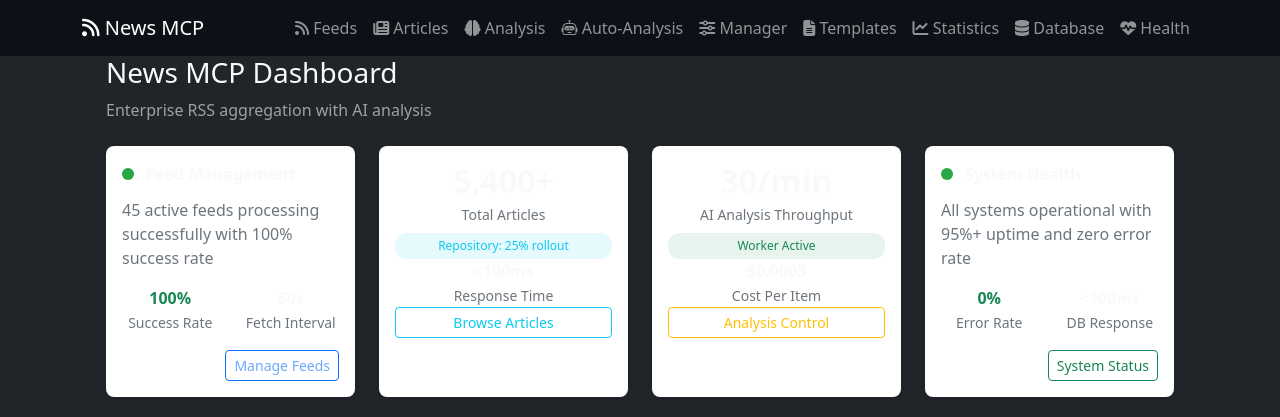
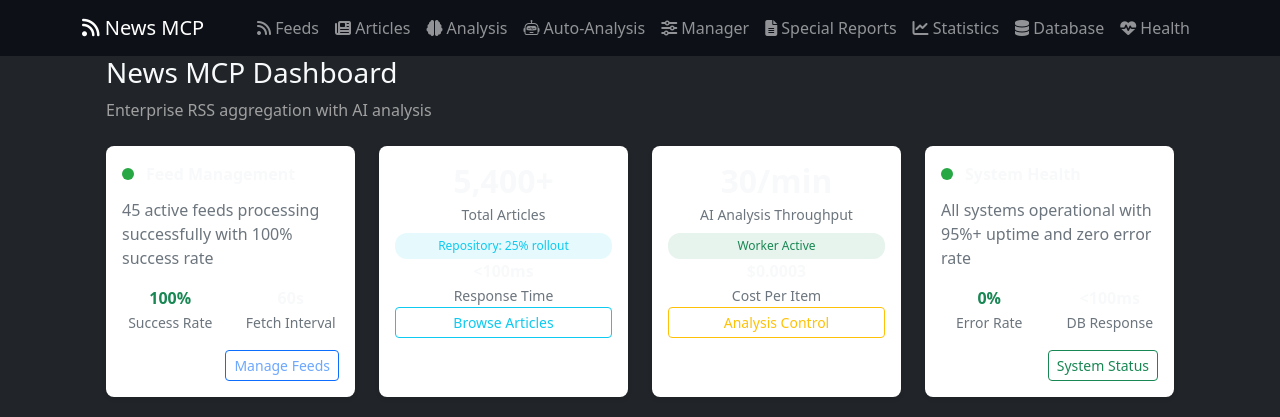
Before and after one commit to Vishwaflr/news-mcp, a FastAPI app: page / in a window 1280 px wide. Shown: the top 417 px of the page. Run offline with FastAPI, Linux system fonts and the light colour scheme; data that the repository does not hold is empty; parts of the project's set-up code (start-up, migrations or seed data) failed here and were passed over; some libraries are stand-ins or nearby versions.

Commit message:
Fix template rename: update routes and navigation
Fixed remaining references to old template naming in routes and UI.

Changes:
- app/main.py: Import special_report_views instead of template_views
- app/web/views/special_report_views.py:
  - Route: /admin/content-templates → /admin/special-reports
  - Route: /admin/content-special_reports → /admin/special-reports
  - Fixed Jinja2Templates directory (special_reports → templates)
  - Fixed template file references
  - Renamed functions for consistency
- templates/base.html: Navigation link updated
  - /admin/content-templates → /admin/special-reports
  - Label: "Templates" → "Special Reports"
- templates/admin/special_report_detail.html: Breadcrumb link updated

Routes Now Working:
- /admin/special-reports (overview page)
- /admin/special-reports/{id} (detail page)

Testing:
- ✅ curl http://192.168.178.72:8000/admin/special-reports (200 OK)
- ✅ Server restart successful
- ✅ Navigation link accessible

Status: ✅ All routes functional

🤖 Generated with [Claude Code](https://claude.com/claude-code)

Co-Authored-By: Claude <noreply@anthropic.com>

```diff
--- a/app/main.py
+++ b/app/main.py
@@ -20,7 +20,7 @@ from app.api.v1 import analysis as analysis_v1, health as health_v1
 
 # View imports
 from app.routes import templates as template_routes, processors_htmx
-from app.web.views import analysis, auto_analysis_views, manager_views, template_views
+from app.web.views import analysis, auto_analysis_views, manager_views, special_report_views
 
 # Core imports
 from app.core.logging_config import setup_logging, get_logger
@@ -132,7 +132,7 @@ app.include_router(feature_flags_admin.router)
 app.include_router(analysis.router)
 app.include_router(auto_analysis_views.router, prefix="/htmx")
 app.include_router(manager_views.router)
-app.include_router(template_views.router)
+app.include_router(special_report_views.router)
 
 app.include_router(analysis_jobs.router, prefix="/api")
 app.include_router(websocket_endpoint.router)
--- a/templates/admin/special_report_detail.html
+++ b/templates/admin/special_report_detail.html
@@ -9,7 +9,7 @@
         <div>
             <nav aria-label="breadcrumb">
                 <ol class="breadcrumb mb-2">
-                    <li class="breadcrumb-item"><a href="/admin/content-templates" class="text-decoration-none">Content Templates</a></li>
+                    <li class="breadcrumb-item"><a href="/admin/special-reports" class="text-decoration-none">Special Reports</a></li>
                     <li class="breadcrumb-item active text-muted">{{ template.name }}</li>
                 </ol>
             </nav>
--- a/templates/base.html
+++ b/templates/base.html
@@ -249,8 +249,8 @@
                     <a class="nav-link" href="/admin/manager">
                         <i class="fas fa-sliders-h"></i> Manager
                     </a>
-                    <a class="nav-link" href="/admin/content-templates">
-                        <i class="fas fa-file-alt"></i> Templates
+                    <a class="nav-link" href="/admin/special-reports">
+                        <i class="fas fa-file-alt"></i> Special Reports
                     </a>
                     <a class="nav-link" href="/admin/statistics">
                         <i class="fas fa-chart-line"></i> Statistics
```
Also changed, not shown: app/web/views/special_report_views.py (+11 -11 lines).
